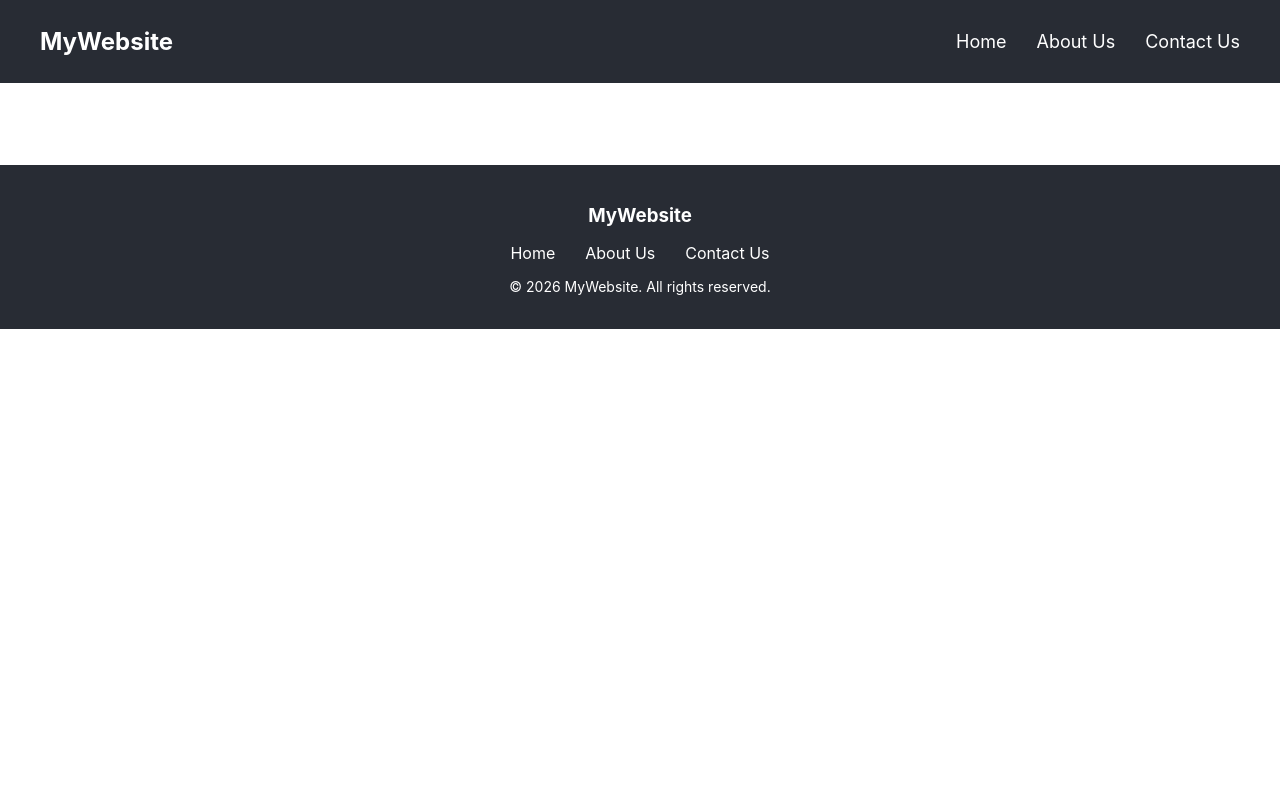
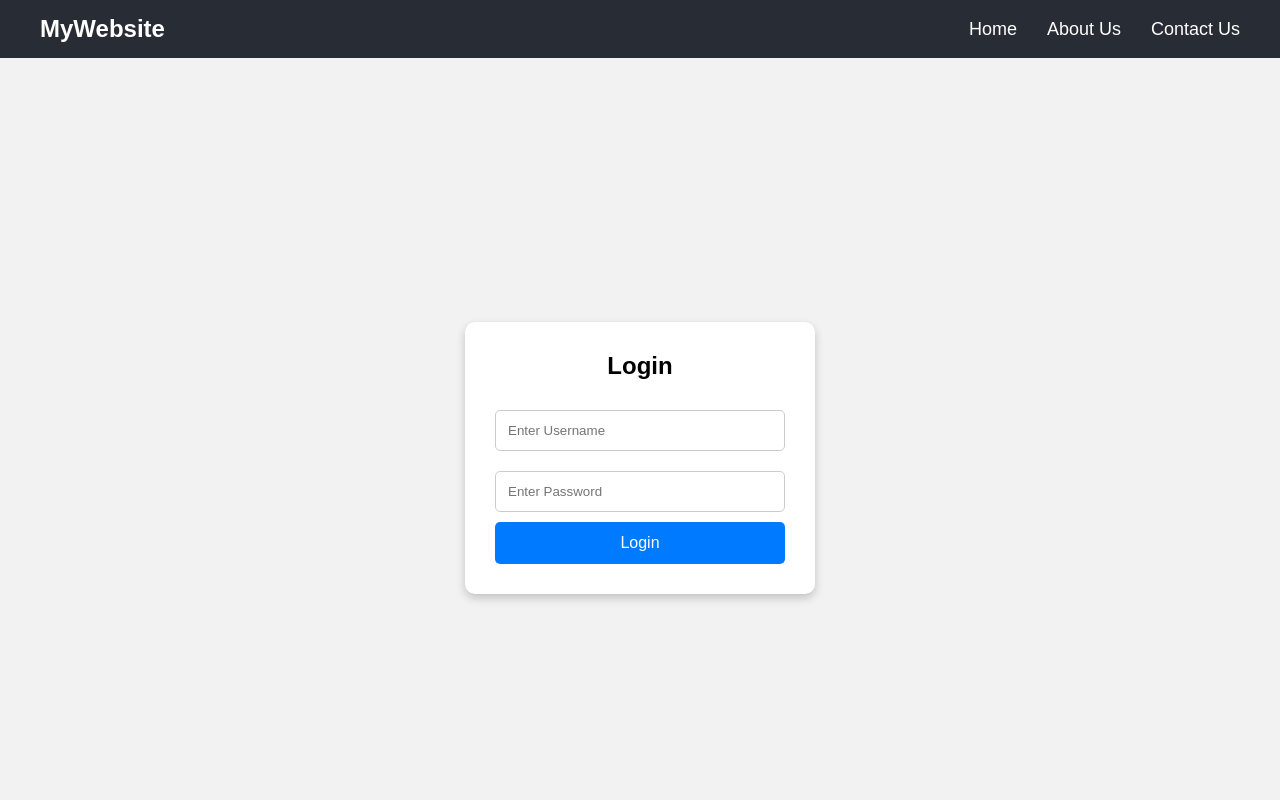
Before and after one commit to vickytechkey/ProjectTracker, a React (Create React App) app in the folder my-app/: page /login in a window 1280 px wide. Shown: the top 800 px of the page. Built offline with nearby package versions, Linux system fonts and the light colour scheme.

Commit message:
added home page and login page

```diff
--- a/my-app/src/App.js
+++ b/my-app/src/App.js
@@ -1,20 +1,22 @@
-import logo from './logo.svg';
+import { BrowserRouter, Routes, Route } from "react-router-dom";
 import './App.css';
 import Navbar from './components/navbar/navbar';
 import Footer from './components/footer/Footer';
+import Login from './pages/Login';
+import Home from './pages/home';
 
 function App() {
   return (
-   <>
 
+    <>
+      <Navbar />
+      <BrowserRouter>
+        <Routes>
+          <Route path="/" element={<Home />} />
+          <Route path="/login" element={<Login />} />
+        </Routes>
+      </BrowserRouter>
 
-      <Navbar />
-
-      <div className="content">
-        <h1 style={{color:"white"}}>
-          Welcome
-        </h1>
-      </div>
 
       <Footer />
     </>
--- /dev/null
+++ b/my-app/src/pages/Home.css
@@ -0,0 +1,25 @@
+.home-container{
+    height:100vh;
+    display:flex;
+    justify-content:center;
+    align-items:center;
+    background:#f4f6f9;
+}
+
+.welcome-box{
+    text-align:center;
+    padding:40px;
+    background:white;
+    border-radius:10px;
+    box-shadow:0px 4px 10px rgba(0,0,0,0.2);
+}
+
+.welcome-box h1{
+    margin-bottom:15px;
+    color:#007bff;
+}
+
+.welcome-box p{
+    font-size:18px;
+    color:#555;
+}
--- /dev/null
+++ b/my-app/src/pages/Login.css
@@ -0,0 +1,53 @@
+*{
+    margin:0;
+    padding:0;
+    box-sizing:border-box;
+}
+
+body{
+    font-family:Arial,sans-serif;
+}
+
+.login-container{
+    height:100vh;
+    display:flex;
+    justify-content:center;
+    align-items:center;
+    background:#f2f2f2;
+}
+
+.login-box{
+    background:white;
+    padding:30px;
+    width:350px;
+    border-radius:10px;
+    box-shadow:0px 4px 10px rgba(0,0,0,0.2);
+    text-align:center;
+}
+
+.login-box h2{
+    margin-bottom:20px;
+}
+
+.login-box input{
+    width:100%;
+    padding:12px;
+    margin:10px 0;
+    border:1px solid #ccc;
+    border-radius:5px;
+}
+
+.login-box button{
+    width:100%;
+    padding:12px;
+    border:none;
+    background:#007bff;
+    color:white;
+    border-radius:5px;
+    cursor:pointer;
+    font-size:16px;
+}
+
+.login-box button:hover{
+    background:#0056b3;
+}
--- /dev/null
+++ b/my-app/src/pages/Login.js
@@ -0,0 +1,48 @@
+import React, { useState } from "react";
+import "./Login.css";
+
+function Login() {
+  const [username, setUsername] = useState("");
+  const [password, setPassword] = useState("");
+
+  const handleSubmit = (e) => {
+    e.preventDefault();
+
+    console.log("Username:", username);
+    console.log("Password:", password);
+
+    alert("Login button clicked!");
+  };
+
+  return (
+    <div className="login-container">
+      <div className="login-box">
+        <h2>Login</h2>
+
+        <form onSubmit={handleSubmit}>
+          <input
+            type="text"
+            placeholder="Enter Username"
+            value={username}
+            onChange={(e) => setUsername(e.target.value)}
+            required
+          />
+
+          <input
+            type="password"
+            placeholder="Enter Password"
+            value={password}
+            onChange={(e) => setPassword(e.target.value)}
+            required
+          />
+
+          <button type="submit">
+            Login
+          </button>
+        </form>
+      </div>
+    </div>
+  );
+}
+
+export default Login;
--- /dev/null
+++ b/my-app/src/pages/home.js
@@ -0,0 +1,14 @@
+import "./Home.css";
+
+function Home() {
+    return (
+        <div className="home-container">
+            <div className="welcome-box">
+                <h1>Welcome</h1>
+                <p>Welcome to Project Tracker Application</p>
+            </div>
+        </div>
+    );
+}
+
+export default Home;
```
